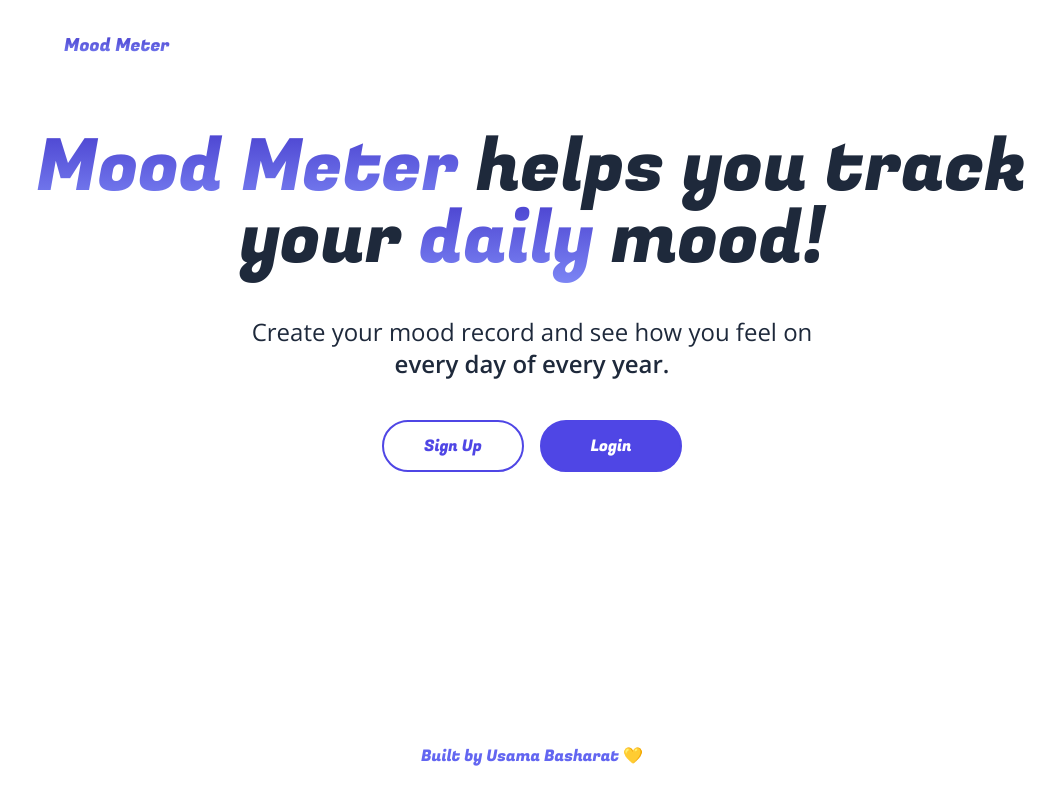
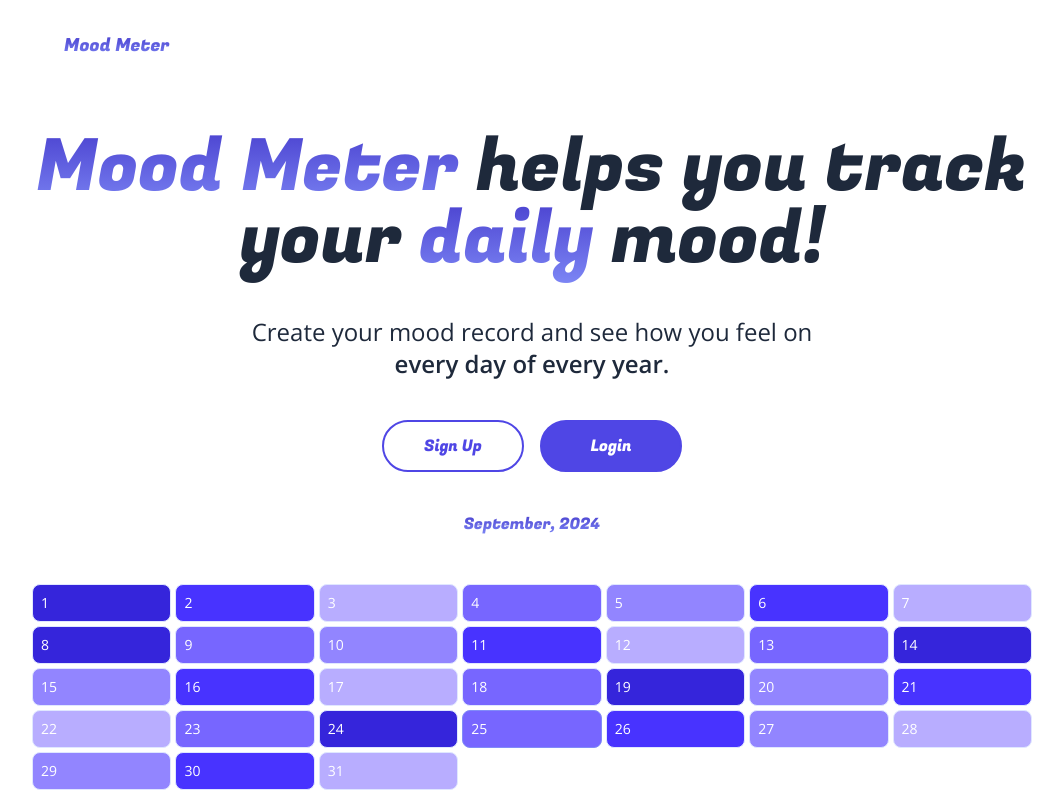
Before and after one commit to usamabasharat/mood-meter, a Next.js app: page / in a window 1280 px wide. Shown: the top 800 px of the page, without its empty margins (108-1171 px from the left). Built offline with nearby package versions, Linux system fonts and the light colour scheme.

Commit message:
Implemented calendar component

```diff
--- /dev/null
+++ b/components/Calendar.js
@@ -0,0 +1,94 @@
+'use client'
+import { baseRating, gradients } from '@/utils'
+import { Fugaz_One } from 'next/font/google'
+import React, { useState } from 'react'
+
+const months = { 'January': 'Jan', 'February': 'Feb', 'March': 'Mar', 'April': 'Apr', 'May': 'May', 'June': 'Jun', 'July': 'Jul', 'August': 'Aug', 'September': 'Sept', 'October': 'Oct', 'November': 'Nov', 'December': 'Dec' }
+const monthsArr = Object.keys(months)
+const now = new Date()
+const dayList = ['Sunday', 'Monday', 'Tuesday', 'Wednesday', 'Thursday', 'Friday', 'Saturday']
+
+const fugaz = Fugaz_One({ subsets: ["latin"], weight: ['400'] });
+
+
+export default function Calendar(props) {
+    const { demo, completeData, handleSetMood } = props
+    const now = new Date()
+    const currMonth = now.getMonth()
+    const [selectedMonth, setSelectMonth] = useState(Object.keys(months)[currMonth])
+    const [selectedYear, setSelectedYear] = useState(now.getFullYear())
+
+    const numericMonth = monthsArr.indexOf(selectedMonth)
+    const data = completeData?.[selectedYear]?.[numericMonth] || {}
+
+    function handleIncrementMonth(val) {
+        // value +1 -1
+        // if we hit the bounds of the months, then we can just adjust the year that is displayed instead
+        if (numericMonth + val < 0) {
+            // set month value = 11 and decrement the year
+            setSelectedYear(curr => curr - 1)
+            setSelectMonth(monthsArr[monthsArr.length - 1])
+        } else if (numericMonth + val > 11) {
+            // set month val = 0 and increment the year
+            setSelectedYear(curr => curr + 1)
+            setSelectMonth(monthsArr[0])
+        } else {
+            setSelectMonth(monthsArr[numericMonth + val])
+        }
+    }
+
+    const monthNow = new Date(selectedYear, Object.keys(months).indexOf(selectedMonth), 1)
+    const firstDayOfMonth = monthNow.getDay()
+    const daysInMonth = new Date(selectedYear, Object.keys(selectedMonth).indexOf(selectedMonth) + 1, 0).getDate()
+
+    const daysToDisplay = firstDayOfMonth + daysInMonth
+
+    const numRows = (Math.floor(daysToDisplay / 7)) + (daysToDisplay % 7 ? 1 : 0)
+
+    return (
+        <div className='flex flex-col gap-2'>
+            <div className='grid grid-cols-5 gap-4'>
+                <button onClick={() => {
+                    handleIncrementMonth(-1)
+                }} className='mr-auto text-indigo-400 text-lg sm:text-xl duration-200 hover:opacity-60'><i className="fa-solid fa-circle-chevron-left"></i></button>
+                <p className={'text-center col-span-3 capitalized whitespace-nowrap textGradient ' + fugaz.className}>{selectedMonth}, {selectedYear}</p>
+                <button onClick={() => {
+                    handleIncrementMonth(+1)
+                }} className='ml-auto text-indigo-400 text-lg sm:text-xl duration-200 hover:opacity-60'><i className="fa-solid fa-circle-chevron-right"></i></button>
+            </div>
+            <div className='flex flex-col overflow-hidden gap-1 py-4 sm:py-6 md:py-10'>
+                {[...Array(numRows).keys()].map((row, rowIndex) => {
+                    return (
+                        <div key={rowIndex} className='grid grid-cols-7 gap-1'>
+                            {dayList.map((dayOfWeek, dayOfWeekIndex) => {
+                                let dayIndex = (rowIndex * 7) + dayOfWeekIndex - (firstDayOfMonth - 1)
+
+                                let dayDisplay = dayIndex > daysInMonth ? false : (row === 0 && dayOfWeekIndex < firstDayOfMonth) ? false : true
+
+                                let isToday = dayIndex === now.getDate()
+
+                                if (!dayDisplay) {
+                                    return (
+                                        <div className='bg-white' key={dayOfWeekIndex} />
+                                    )
+                                }
+
+                                let color = demo ?
+                                    gradients.indigo[baseRating[dayIndex]] :
+                                    dayIndex in data ?
+                                        gradients.indigo[data[dayIndex]] :
+                                        'white'
+
+                                return (
+                                    <div style={{ background: color }} className={'text-xs sm:text-sm border border-solid p-2 flex items-center gap-2 justify-between rounded-lg ' + (isToday ? ' border-indigo-400' : ' border-indigo-100') + (color === 'white' ? ' text-indigo-400' : ' text-white')} key={dayOfWeekIndex}>
+                                        <p>{dayIndex}</p>
+                                    </div>
+                                )
+                            })}
+                        </div>
+                    )
+                })}
+            </div>
+        </div>
+    )
+}
--- a/components/Hero.js
+++ b/components/Hero.js
@@ -1,6 +1,7 @@
 import { Fugaz_One } from "next/font/google";
 import React from 'react'
 import CallToAction from "./CallToAction";
+import Calendar from "./Calendar";
 
 const fugaz = Fugaz_One({ subsets: ["latin"], weight: ['400'] });
 
@@ -10,6 +11,7 @@ export default function Hero() {
           <h1 className={'text-5xl sm:text-6xl md:text-7xl text-center ' + fugaz.className}><span className='textGradient'>Mood Meter</span> helps you track your <span className='textGradient'>daily</span> mood!</h1>
           <p className='text-lg sm:text-xl md:text-2xl text-center w-full mx-auto max-w-[600px]'>Create your mood record and see how you feel on <span className='font-semibold'>every day of every year.</span></p>
           <CallToAction />
+          <Calendar demo />
       </div>
   )
 }
```
